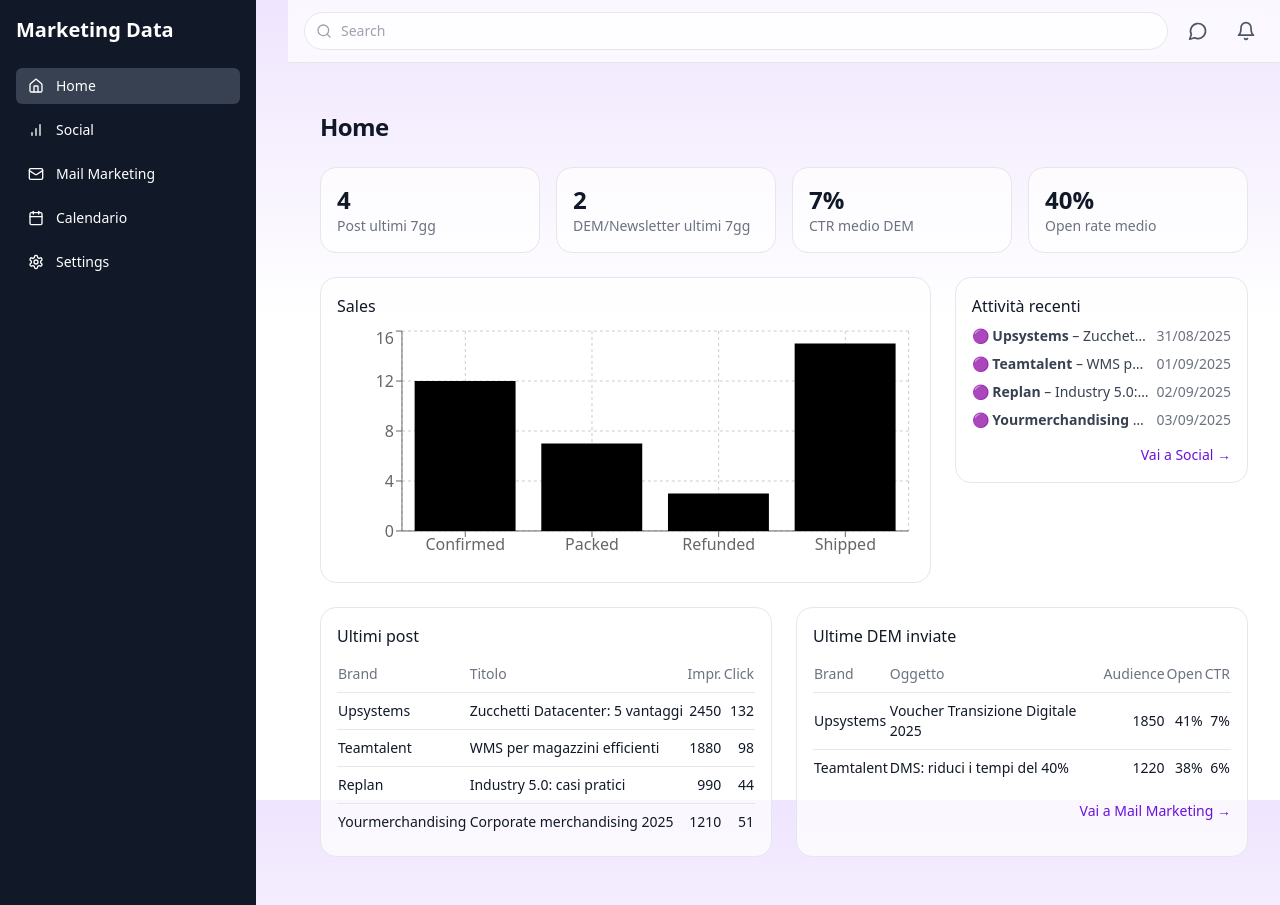
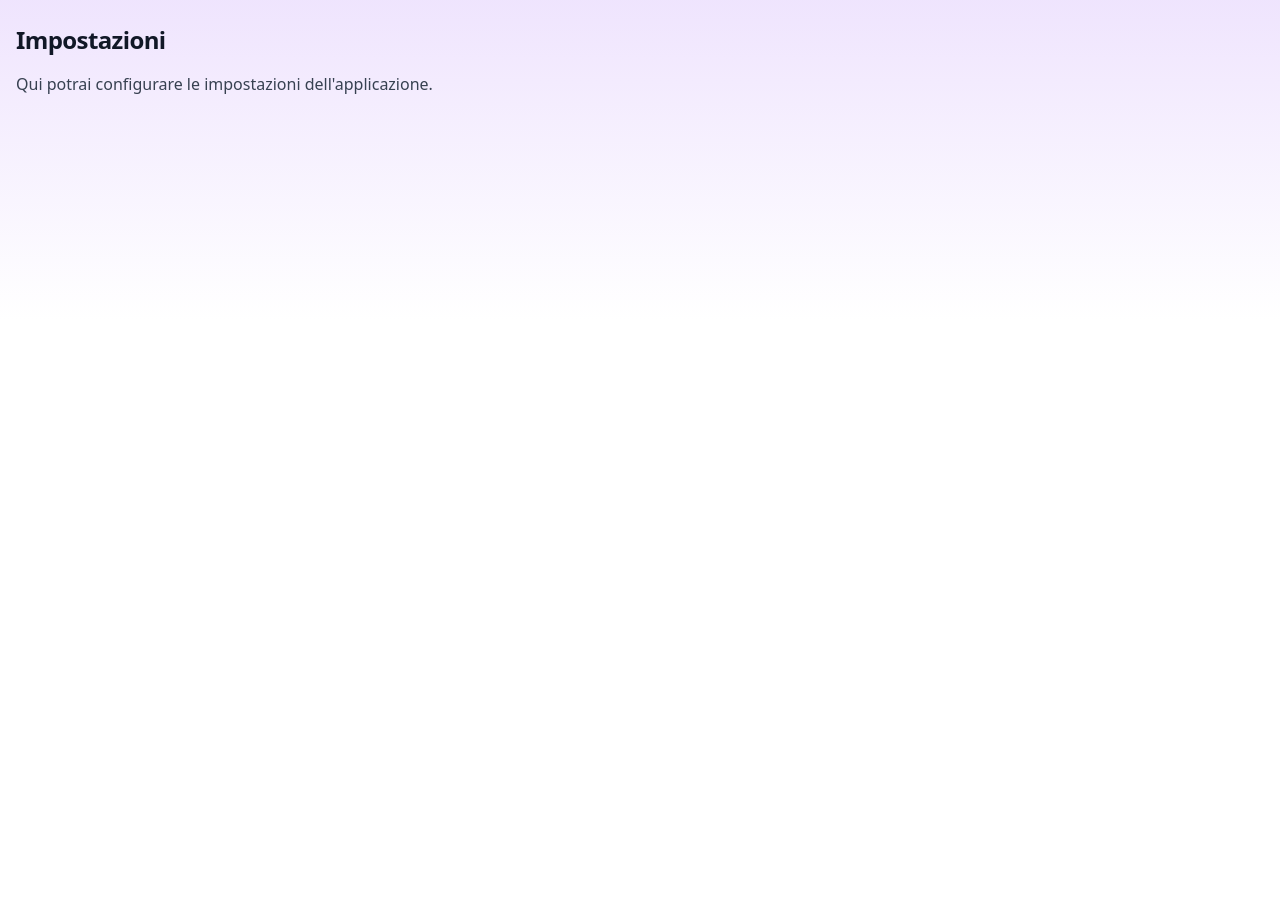
Before and after one commit to DCarloneUP/september, a Next.js app: page /settings in a window 1280 px wide. After the commit the page ends 800 px from the top, so only its background shows below. Built offline with nearby package versions, Linux system fonts and the light colour scheme.

Commit message:
Create page.tsx

```diff
--- /dev/null
+++ b/app/settings/page.tsx
@@ -0,0 +1,9 @@
+// app/settings/page.tsx
+export default function SettingsPage() {
+  return (
+    <main className="mx-auto max-w-7xl px-4 py-6">
+      <h1 className="text-2xl font-semibold tracking-tight">Impostazioni</h1>
+      <p className="mt-4 text-gray-700">Qui potrai configurare le impostazioni dell'applicazione.</p>
+    </main>
+  );
+}
```
